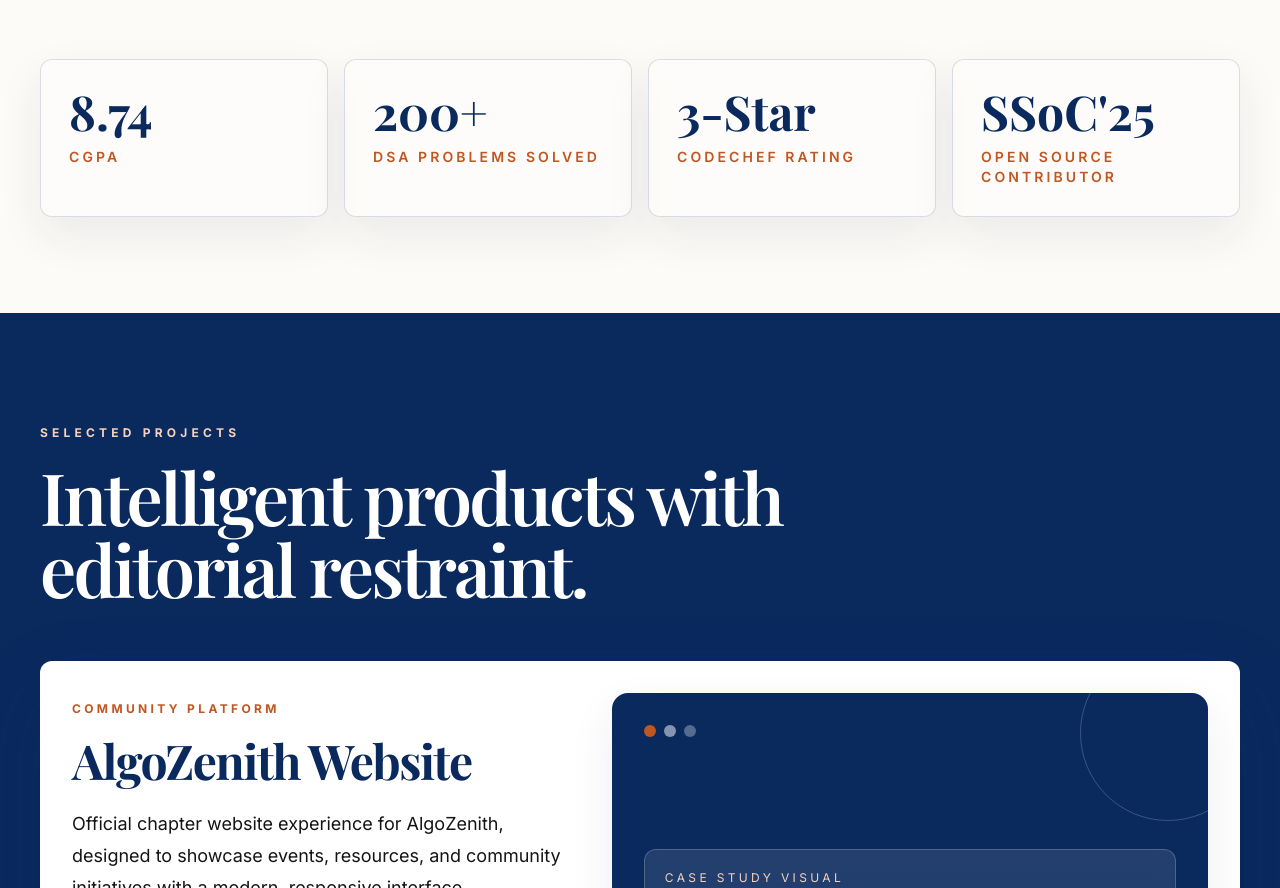
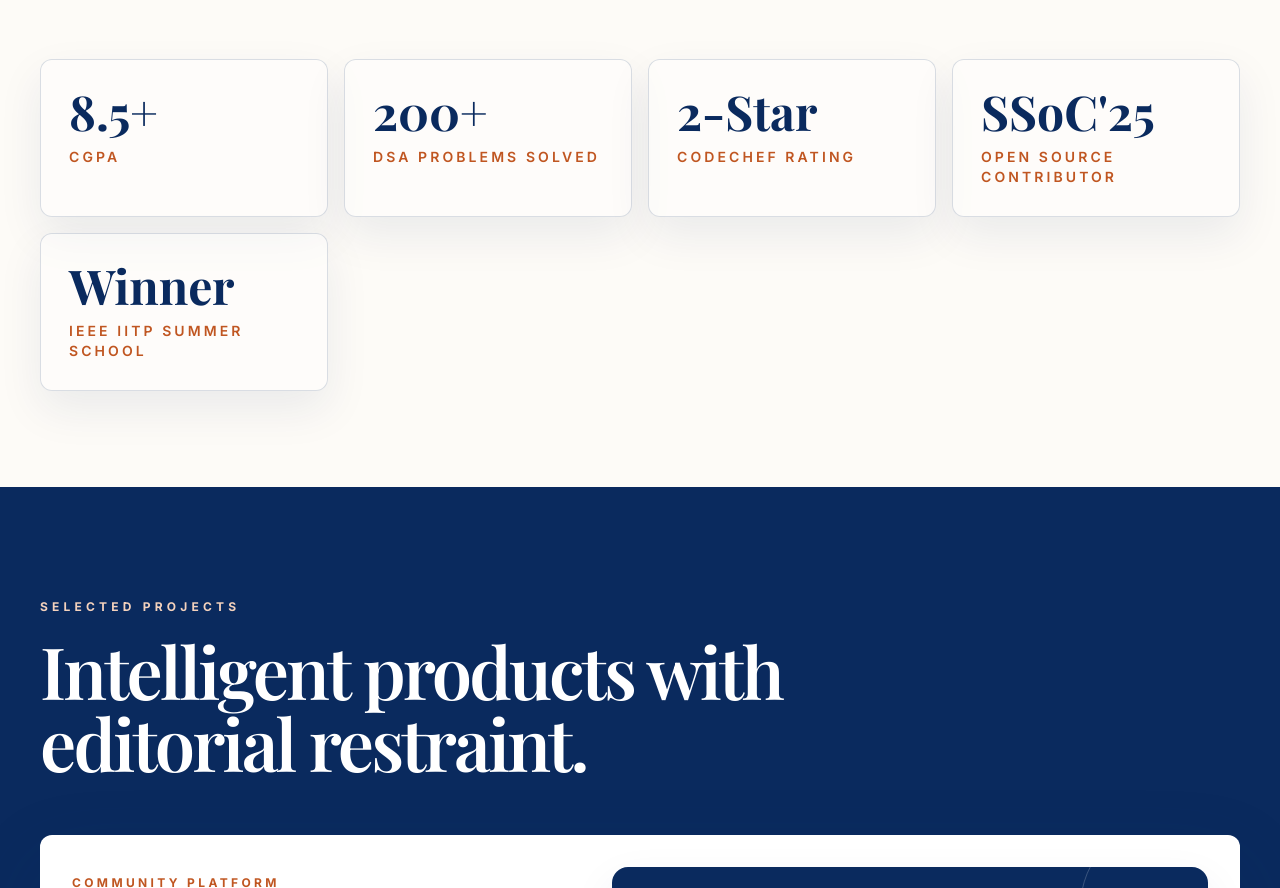
Before and after one commit to kauntiaakash2/akashagarwal, a React (Vite) app: page / in a window 1280 px wide. Shown: the part 1353-2241 px from the top of the page. Built offline with nearby package versions, Linux system fonts and the light colour scheme.

Commit message:
Update App.jsx

```diff
--- a/src/App.jsx
+++ b/src/App.jsx
@@ -6,10 +6,11 @@ import UnderConstructionCard from "./components/UnderConstructionCard.jsx";
 const navItems = ["Home", "About", "Experience", "Projects", "Badges", "Contact"];
 
 const stats = [
-  { value: "8.74", label: "CGPA" },
+  { value: "8.5+", label: "CGPA" },
   { value: "200+", label: "DSA Problems Solved" },
-  { value: "3-Star", label: "CodeChef Rating" },
+  { value: "2-Star", label: "CodeChef Rating" },
   { value: "SSoC'25", label: "Open Source Contributor" },
+  { value: "Winner", label: "IEEE IITP Summer School"},
 ];
 
 const projects = [
```
